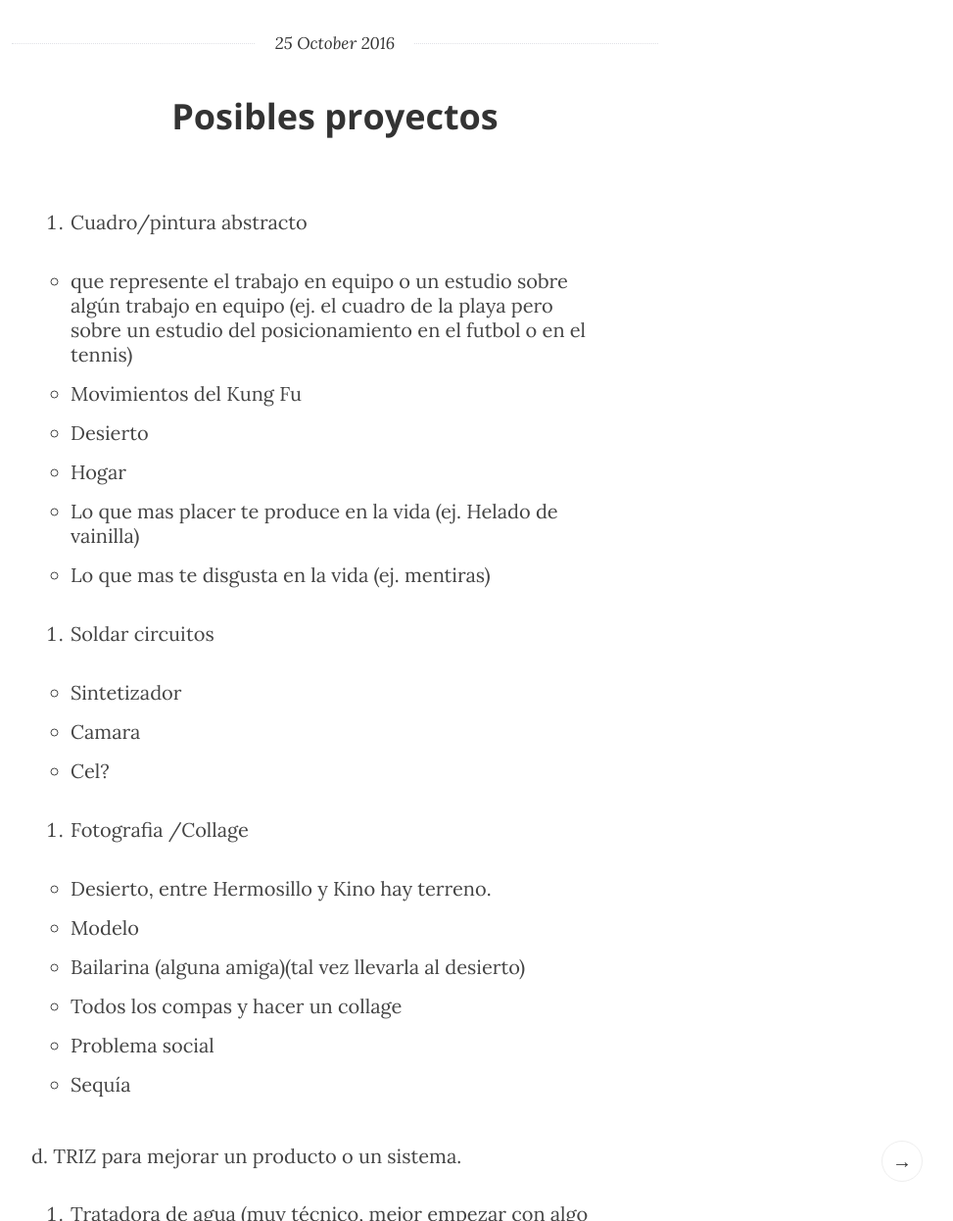
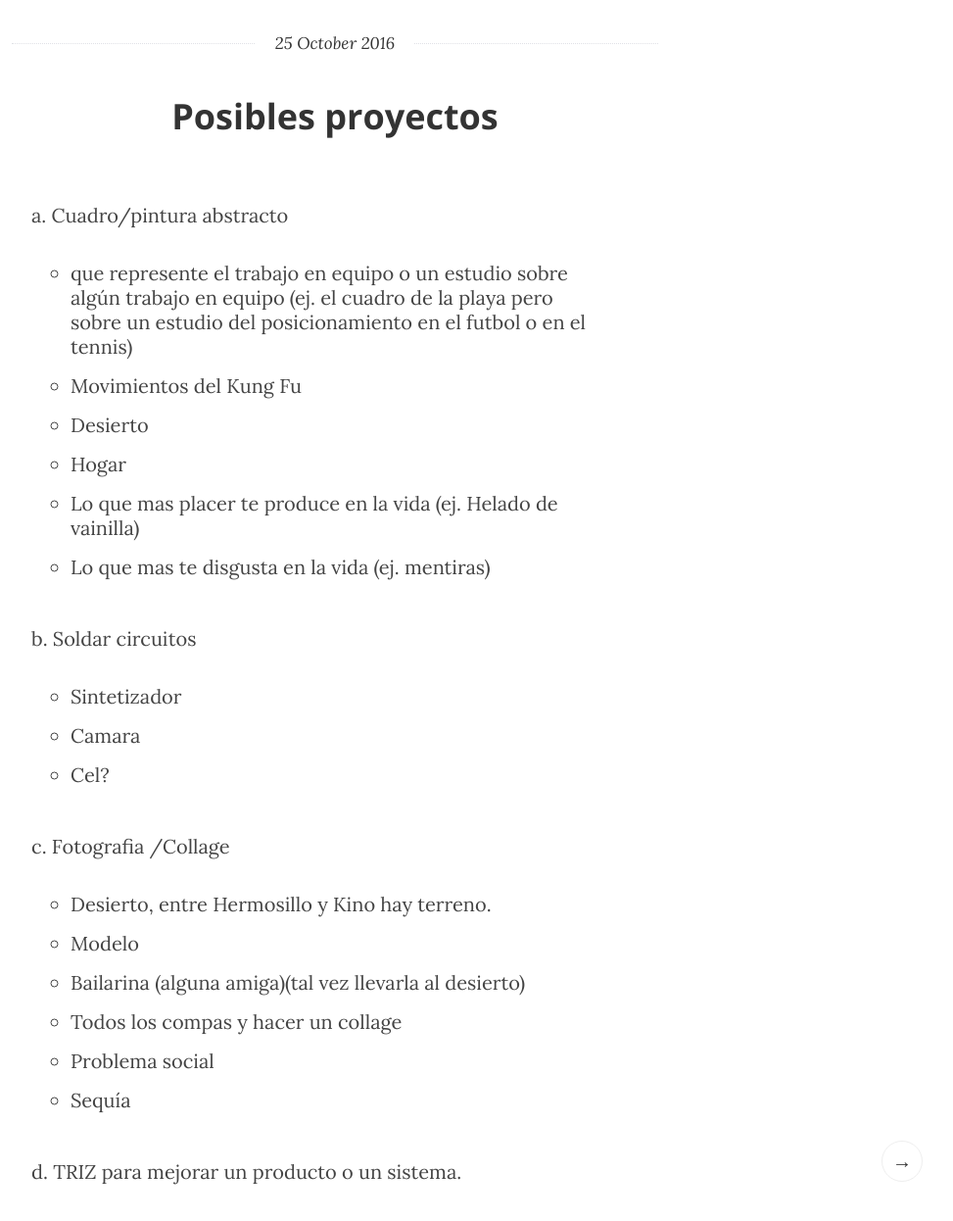
Before and after one commit to limden/limden.github.io, a Jekyll site: the page built from _posts/2016-10-25-posibles-proyectos.markdown, in a window 1280 px wide and 1400 px high, cut to the strip 154-1400 px from the top of the window. Shown: the whole strip at 98% size, without its empty margins (298-1271 px from the left). Built offline with Jekyll 4.4.1, drawn with Linux system fonts in a browser that asks for light colours; part of the change alters nothing that is shown.

```diff
--- a/_posts/2016-10-25-posibles-proyectos.markdown
+++ b/_posts/2016-10-25-posibles-proyectos.markdown
@@ -3,10 +3,7 @@ published: true
 title: Posibles proyectos
 layout: post
 ---
-
-
-
-1. Cuadro/pintura abstracto
+a. Cuadro/pintura abstracto
 
 *  que represente el trabajo en equipo o un estudio sobre algún trabajo en equipo (ej. el cuadro de la playa pero sobre un estudio del posicionamiento en el futbol o en el tennis)
 * Movimientos del Kung Fu
@@ -16,14 +13,14 @@ layout: post
 * Lo que mas te disgusta en la vida (ej. mentiras)
 
 
-2. Soldar circuitos
+b. Soldar circuitos
 
 * Sintetizador
 * Camara
 * Cel?
 
 
-3. Fotografia /Collage
+c. Fotografia /Collage
 
 * Desierto, entre Hermosillo y Kino hay terreno.
 * Modelo
```
